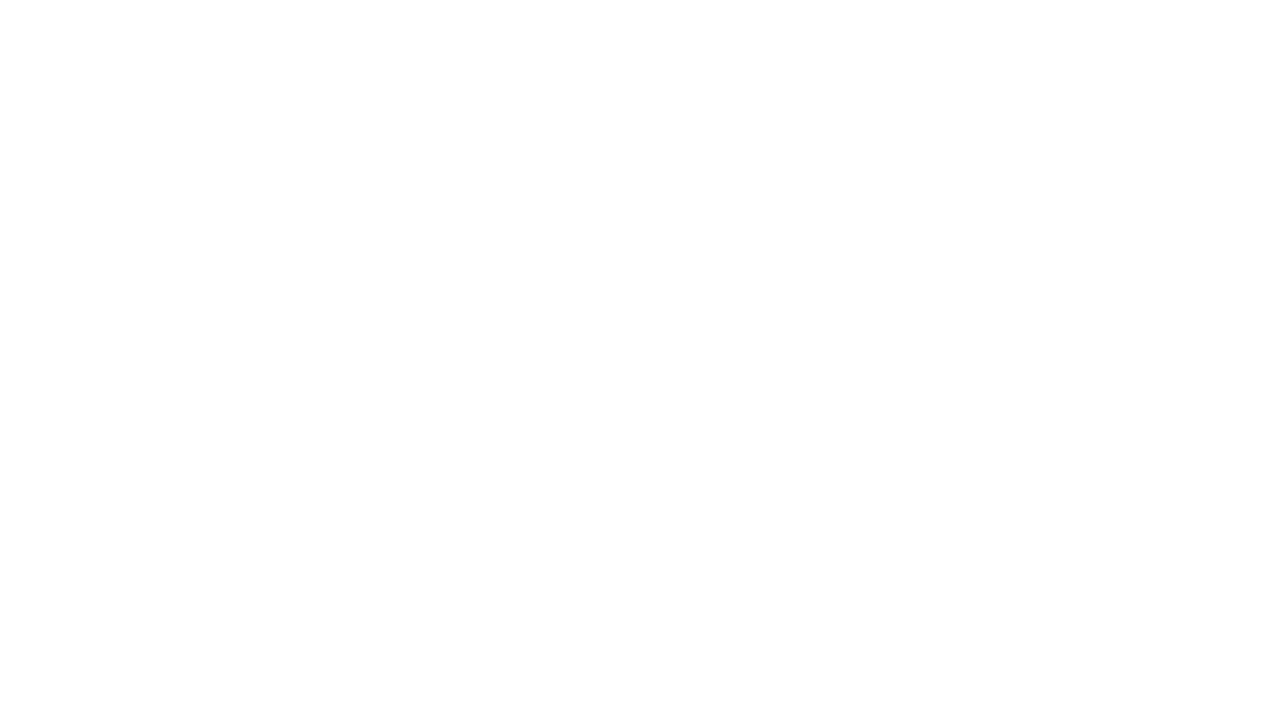
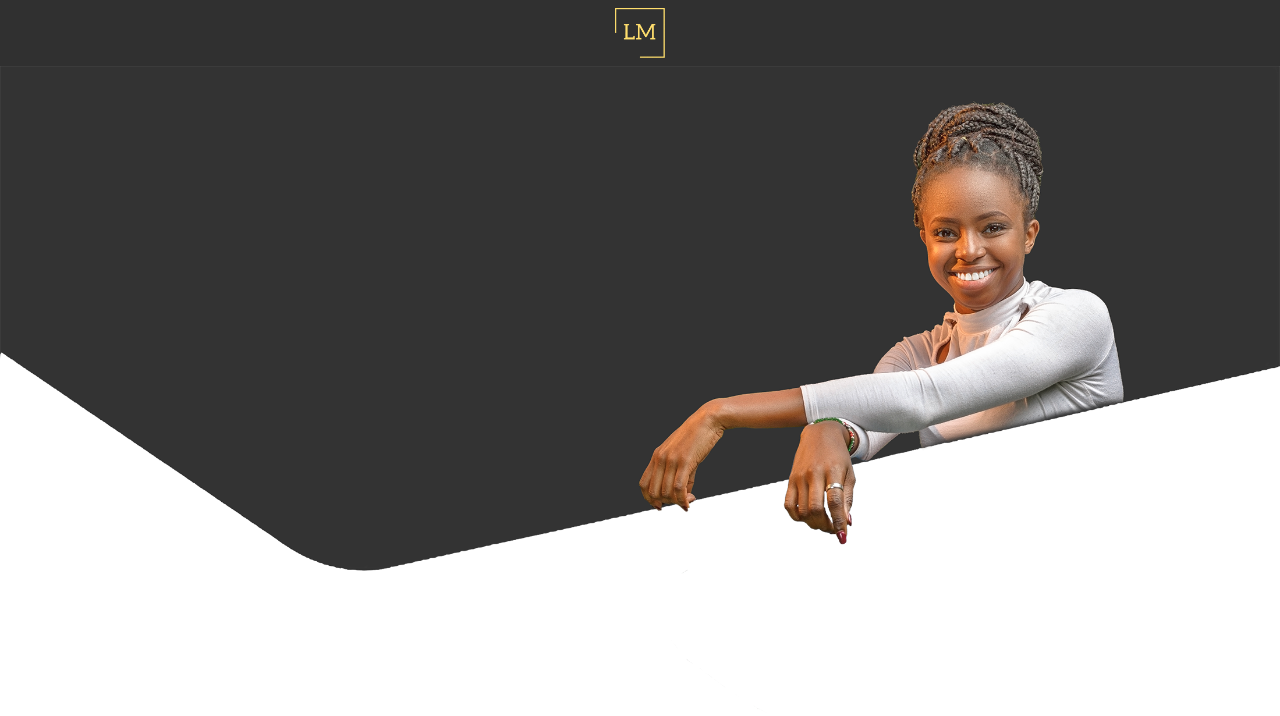
Before and after one commit to lmumbe/lmumbe.github.io, a plain HTML site: page index.html in a window 1280 px wide. Drawn offline with Linux system fonts and the light colour scheme.

Commit message:
Navbar and cover photo done

```diff
--- /dev/null
+++ b/assets/css/custom.css
@@ -0,0 +1,14 @@
+.navbar-start {
+    margin-left: auto;
+    margin-right: auto;
+  }
+.navbar-item img {
+  max-height: 50px;
+}
+#cover-image{
+  min-width: 100vw;
+}
+
+.navbar {
+  background-color: #303030 !important;
+}
--- a/index.html
+++ b/index.html
@@ -1,13 +1,27 @@
 <!DOCTYPE html>
-<html >
+<html>
+
 <head>
     <meta charset="utf-8">
     <meta http-equiv="X-UA-Compatible" content="IE=edge">
     <title>Lilian Mumbe</title>
     <meta name="description" content="">
     <meta name="viewport" content="width=device-width, initial-scale=1">
-        <link rel="stylesheet" href="/assets/css/bulma.min.css">
+    <link rel="icon"  type="image/png" href="favicon.ico" />
+    <link rel="stylesheet" href="assets/css/bulma.min.css">
+    <link rel="stylesheet" href="assets/css/custom.css">
 </head>
+
 <body>
+    <nav class="navbar is-marginless" role="navigation" aria-label="main navigation">
+        <div class="navbar-start">
+            <a class="navbar-item" href="https://lmumbe.github.io">
+                <img height=100px src="assets/img/logo.png">
+            </a>
+        </div>
+    </nav>
+    <img class="is-marginless" id="cover-image" src="assets/img/cover.png">
+    <script defer src="https://use.fontawesome.com/releases/v5.3.1/js/all.js"></script>
 </body>
+
 </html>
```
Also changed, not shown: assets/img/cover.png (added), assets/img/logo.png (added), favicon.ico (added). Lines whose indentation alone changed are shown as unchanged.
